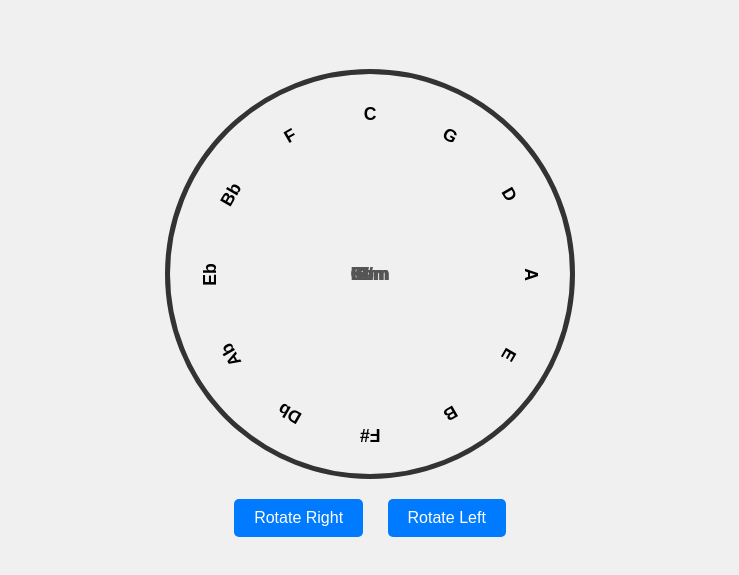
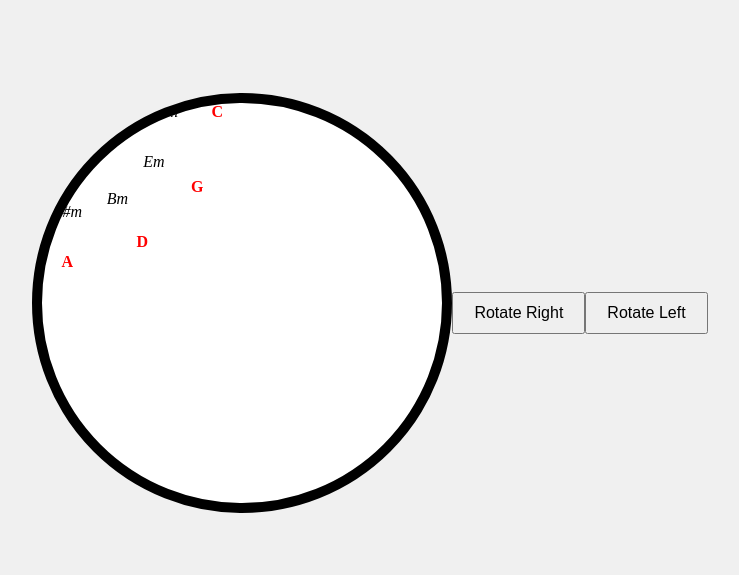
Before and after one commit to john25speed/circleoffifths, a plain HTML site: page index.html in a window 1280 px wide. Shown: the part 97-672 px from the top of the page, without its empty margins (270-1009 px from the left). Drawn offline with Linux system fonts and the light colour scheme.

Commit message:
Update index.html

```diff
--- a/index.html
+++ b/index.html
@@ -3,132 +3,95 @@
 <head>
     <meta charset="UTF-8">
     <meta name="viewport" content="width=device-width, initial-scale=1.0">
-    <title>Кварто-Квинтовый Круг</title>
+    <title>Circle of Fifths</title>
     <style>
         body {
             display: flex;
-            flex-direction: column;
+            justify-content: center;
             align-items: center;
-            justify-content: center;
             height: 100vh;
+            background-color: #f0f0f0;
             margin: 0;
-            font-family: Arial, sans-serif;
-            background-color: #f0f0f0;
         }
         #circle {
             position: relative;
             width: 400px;
             height: 400px;
+            border: 10px solid black;
             border-radius: 50%;
-            border: 5px solid #333;
-            display: flex;
-            justify-content: center;
-            align-items: center;
+            overflow: hidden;
+            background-color: white;
         }
-        .note {
+        .chord {
             position: absolute;
-            font-size: 1.1em;
+            width: 50px;
+            text-align: center;
+            transform-origin: center;
+        }
+        .major {
             font-weight: bold;
-            transition: color 0.3s, transform 0.3s;
         }
-        /* Внешние ноты (мажоры) */
-        .note.major {
-            color: #000;
+        .minor {
+            font-style: italic;
         }
-        /* Внутренние ноты (миноры) */
-        .note.minor {
-            color: #555;
-        }
-        /* Стиль выделения */
         .highlight {
-            color: red;
-        }
-        /* Расположение нот по кругу */
-        .note:nth-child(1) { transform: rotate(0deg) translate(0, -160px); }
-        .note:nth-child(2) { transform: rotate(30deg) translate(0, -160px); }
-        .note:nth-child(3) { transform: rotate(60deg) translate(0, -160px); }
-        .note:nth-child(4) { transform: rotate(90deg) translate(0, -160px); }
-        .note:nth-child(5) { transform: rotate(120deg) translate(0, -160px); }
-        .note:nth-child(6) { transform: rotate(150deg) translate(0, -160px); }
-        .note:nth-child(7) { transform: rotate(180deg) translate(0, -160px); }
-        .note:nth-child(8) { transform: rotate(210deg) translate(0, -160px); }
-        .note:nth-child(9) { transform: rotate(240deg) translate(0, -160px); }
-        .note:nth-child(10) { transform: rotate(270deg) translate(0, -160px); }
-        .note:nth-child(11) { transform: rotate(300deg) translate(0, -160px); }
-        .note:nth-child(12) { transform: rotate(330deg) translate(0, -160px); }
-        #buttons {
-            margin-top: 20px;
+            color: red; /* или любой другой цвет для выделения */
+            font-weight: bold;
         }
         button {
-            margin: 0 10px;
+            margin-top: 20px;
             padding: 10px 20px;
-            font-size: 1em;
-            background-color: #007bff;
-            color: white;
-            border: none;
-            border-radius: 5px;
-            cursor: pointer;
+            font-size: 16px;
         }
     </style>
 </head>
 <body>
-    <div id="circle">
-        <!-- Внешний круг (мажоры) -->
-        <div class="note major">C</div>
-        <div class="note major">G</div>
-        <div class="note major">D</div>
-        <div class="note major">A</div>
-        <div class="note major">E</div>
-        <div class="note major">B</div>
-        <div class="note major">F#</div>
-        <div class="note major">Db</div>
-        <div class="note major">Ab</div>
-        <div class="note major">Eb</div>
-        <div class="note major">Bb</div>
-        <div class="note major">F</div>
-        <!-- Внутренний круг (миноры) -->
-        <div class="note minor">Am</div>
-        <div class="note minor">Em</div>
-        <div class="note minor">Bm</div>
-        <div class="note minor">F#m</div>
-        <div class="note minor">C#m</div>
-        <div class="note minor">G#m</div>
-        <div class="note minor">Ebm</div>
-        <div class="note minor">Bbm</div>
-        <div class="note minor">Fm</div>
-        <div class="note minor">Cm</div>
-        <div class="note minor">Gm</div>
-        <div class="note minor">Dm</div>
-    </div>
-    <div id="buttons">
-        <button onclick="rotateCircle(30)">Rotate Right</button>
-        <button onclick="rotateCircle(-30)">Rotate Left</button>
-    </div>
+    <div id="circle"></div>
+    <button onclick="rotate('right')">Rotate Right</button>
+    <button onclick="rotate('left')">Rotate Left</button>
 
     <script>
-        const circle = document.getElementById("circle");
-        const majorNotes = document.querySelectorAll(".note.major");
-        let angle = 0;
+        const majorChords = ["C", "G", "D", "A", "E", "B", "F#", "Db", "Ab", "Eb", "Bb", "F"];
+        const minorChords = ["Am", "Em", "Bm", "F#m", "C#m", "G#m", "D#m", "Bbm", "Fm", "Cm", "Gm", "Dm"];
+        const circle = document.getElementById('circle');
+        const totalChords = majorChords.length + minorChords.length;
 
-        function rotateCircle(deg) {
-            angle += deg;
-            circle.style.transform = `rotate(${angle}deg)`;
+        // Создаем мажорные аккорды
+        majorChords.forEach((chord, index) => {
+            const angle = (index / 12) * 360;
+            const chordElement = document.createElement('div');
+            chordElement.className = 'chord major';
+            chordElement.innerText = chord;
+            chordElement.style.transform = `rotate(${angle}deg) translate(150px) rotate(-${angle}deg)`; // adjust distance
+            circle.appendChild(chordElement);
+        });
 
-            highlightKey();
+        // Создаем минорные аккорды
+        minorChords.forEach((chord, index) => {
+            const angle = (index / 12) * 360;
+            const chordElement = document.createElement('div');
+            chordElement.className = 'chord minor';
+            chordElement.innerText = chord;
+            chordElement.style.transform = `rotate(${angle}deg) translate(100px) rotate(-${angle}deg)`; // adjust distance
+            circle.appendChild(chordElement);
+        });
+
+        // Выделяем верхние шесть аккордов
+        const highlightIndices = [0, 1, 2, 3, 4, 5]; // индексы аккордов, которые нужно выделить
+        highlightIndices.forEach(index => {
+            circle.children[index].classList.add('highlight');
+        });
+
+        let currentRotation = 0;
+
+        function rotate(direction) {
+            if (direction === 'right') {
+                currentRotation += 30; // на сколько градусов вращаем вправо
+            } else {
+                currentRotation -= 30; // на сколько градусов вращаем влево
+            }
+            circle.style.transform = `rotate(${currentRotation}deg)`;
         }
-
-        function highlightKey() {
-            // Убираем выделение со всех нот
-            majorNotes.forEach(note => note.classList.remove("highlight"));
-
-            // Выделяем первые шесть нот (например, для C)
-            for (let i = 0; i < 6; i++) {
-                majorNotes[(i + Math.floor(angle / 30)) % 12].classList.add("highlight");
-            }
-        }
-
-        // Первоначальное выделение
-        highlightKey();
     </script>
 </body>
 </html>
```
